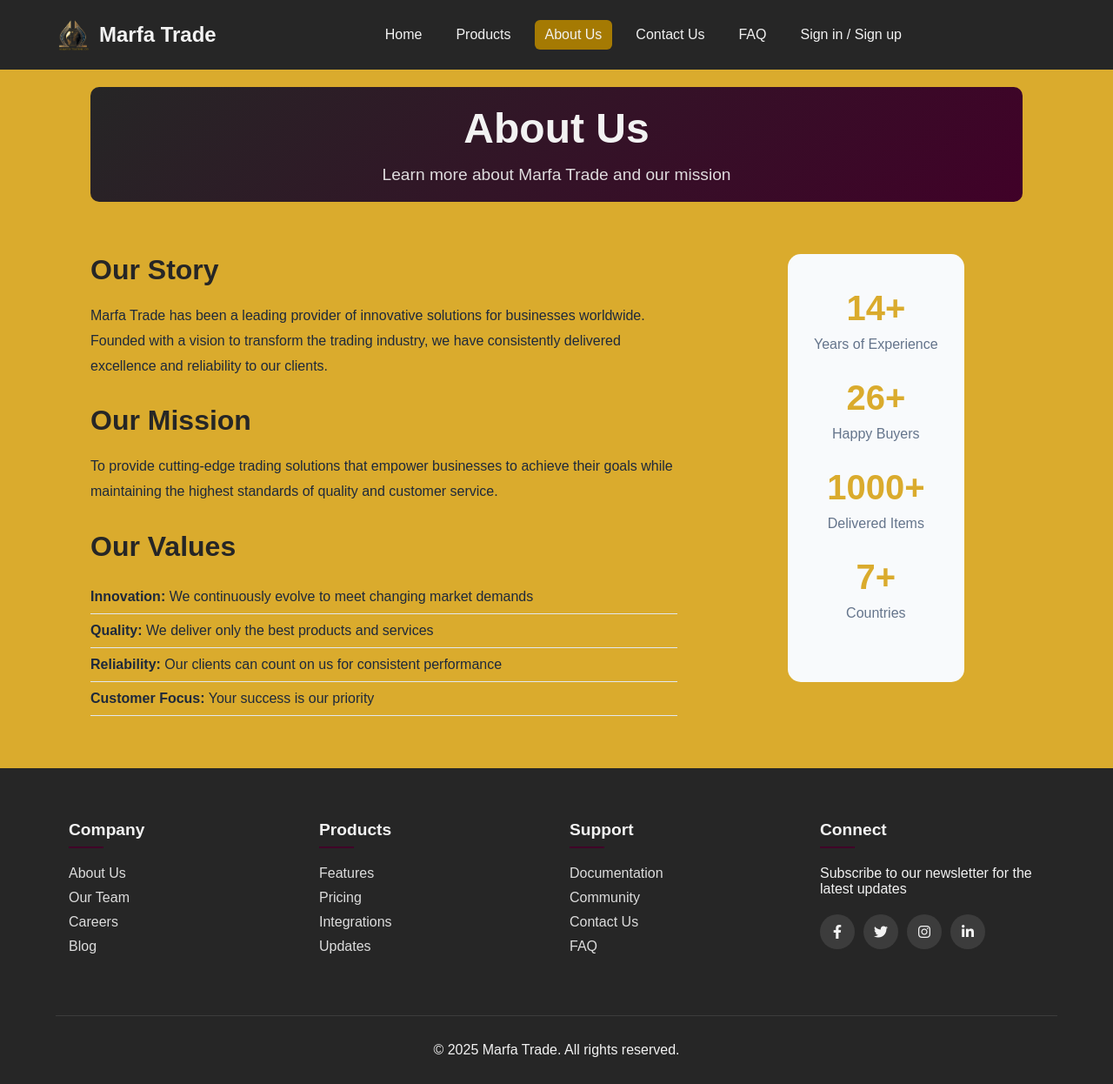
After one commit to MeisamHajiloo/MarfatradeProd, a PHP site: page /about-us.php in a window 1280 px wide. The commit adds this page. Shown: the whole page at 87% size. Run offline with PHP 8.4, Linux system fonts and the light colour scheme.

Commit message:
About us contact us faq pages are developed bugfix for user menu and User Avatar from database also

```diff
--- /dev/null
+++ b/about-us.php
@@ -0,0 +1,70 @@
+<?php
+require_once __DIR__ . '/includes/config/constants.php';
+require_once __DIR__ . '/classes/Database.php';
+?>
+<!DOCTYPE html>
+<html lang="en">
+<head>
+    <meta charset="UTF-8">
+    <meta name="viewport" content="width=device-width, initial-scale=1.0">
+    <title>About Us - Marfa Trade</title>
+    <link rel="stylesheet" href="assets/css/main.css">
+    <link rel="stylesheet" href="assets/css/header.css">
+    <link rel="stylesheet" href="assets/css/footer.css">
+    <link rel="stylesheet" href="assets/css/about-us.css">
+    <link rel="stylesheet" href="https://cdnjs.cloudflare.com/ajax/libs/font-awesome/6.4.0/css/all.min.css">
+</head>
+<body>
+<?php include 'includes/header.php'; ?>
+
+<main>
+    <div class="page-container">
+        <div class="page-header">
+            <h1>About Us</h1>
+            <p>Learn more about Marfa Trade and our mission</p>
+        </div>
+
+        <div class="content-section">
+            <div class="about-content">
+                <div class="about-text">
+                    <h2>Our Story</h2>
+                    <p>Marfa Trade has been a leading provider of innovative solutions for businesses worldwide. Founded with a vision to transform the trading industry, we have consistently delivered excellence and reliability to our clients.</p>
+
+                    <h2>Our Mission</h2>
+                    <p>To provide cutting-edge trading solutions that empower businesses to achieve their goals while maintaining the highest standards of quality and customer service.</p>
+
+                    <h2>Our Values</h2>
+                    <ul>
+                        <li><strong>Innovation:</strong> We continuously evolve to meet changing market demands</li>
+                        <li><strong>Quality:</strong> We deliver only the best products and services</li>
+                        <li><strong>Reliability:</strong> Our clients can count on us for consistent performance</li>
+                        <li><strong>Customer Focus:</strong> Your success is our priority</li>
+                    </ul>
+                </div>
+
+                <div class="about-stats">
+                    <div class="stat-item">
+                        <h3>14+</h3>
+                        <p>Years of Experience</p>
+                    </div>
+                    <div class="stat-item">
+                        <h3>26+</h3>
+                        <p>Happy Buyers</p>
+                    </div>
+                    <div class="stat-item">
+                        <h3>1000+</h3>
+                        <p>Delivered Items</p>
+                    </div>
+                    <div class="stat-item">
+                        <h3>7+</h3>
+                        <p>Countries</p>
+                    </div>
+                </div>
+            </div>
+        </div>
+    </div>
+</main>
+
+<?php include 'includes/footer.php'; ?>
+</body>
+</html>
--- a/api/auth/check.php
+++ b/api/auth/check.php
@@ -20,6 +20,7 @@ ob_start();
 
 require_once __DIR__ . '/../../includes/config/constants.php';
 require_once __DIR__ . '/../../includes/config/session.php';
+require_once __DIR__ . '/../../classes/Database.php';
 
 // Initialize session
 initializeSession();
@@ -28,14 +29,34 @@ initializeSession();
 ob_end_clean();
 
 if (isUserLoggedIn()) {
+    try {
+        $db = new Database(DB_HOST, DB_NAME, DB_USER, DB_PASS);
+        $pdo = $db->getConnection();
+
+        $stmt = $pdo->prepare("SELECT profile_picture FROM users WHERE id = ?");
+        $stmt->execute([$_SESSION['user_id']]);
+        $user = $stmt->fetch(PDO::FETCH_ASSOC);
+
         echo json_encode([
             'loggedIn' => true,
             'user' => [
                 'id' => $_SESSION['user_id'],
                 'name' => $_SESSION['user_name'],
-            'email' => $_SESSION['user_email']
+                'email' => $_SESSION['user_email'],
+                'profile_image' => $user['profile_picture'] ?? null
             ]
         ]);
+    } catch (Exception $e) {
+        echo json_encode([
+            'loggedIn' => true,
+            'user' => [
+                'id' => $_SESSION['user_id'],
+                'name' => $_SESSION['user_name'],
+                'email' => $_SESSION['user_email'],
+                'profile_image' => null
+            ]
+        ]);
+    }
     exit;
 } else {
     echo json_encode(['loggedIn' => false]);
--- a/api/auth/login.php
+++ b/api/auth/login.php
@@ -65,7 +65,7 @@ if (empty($email) || empty($password)) {
 
 try {
     // Check if user exists
-    $stmt = $pdo->prepare("SELECT id, name, email, password FROM users WHERE email = ?");
+    $stmt = $pdo->prepare("SELECT id, name, email, password, profile_picture FROM users WHERE email = ?");
     $stmt->execute([$email]);
     $user = $stmt->fetch(PDO::FETCH_ASSOC);
 
@@ -93,7 +93,8 @@ try {
             'user' => [
                 'id' => $user['id'],
                 'name' => $user['name'],
-                'email' => $user['email']
+                'email' => $user['email'],
+                'profile_image' => $user['profile_picture'] ?? null
             ]
         ]);
         exit;
--- /dev/null
+++ b/assets/css/about-us.css
@@ -0,0 +1,101 @@
+.page-container {
+    max-width: 1200px;
+    margin: 0 auto;
+    padding: 0 5%;
+}
+
+.page-header {
+    text-align: center;
+    padding: 20px 0 20px;
+    background: linear-gradient(135deg, var(--secondary-color1), var(--primary-color));
+    color: var(--white);
+    margin-bottom: 60px;
+    border-radius: 10px;
+    min-height: 15vh;
+    display: flex;
+    flex-direction: column;
+    justify-content: center;
+}
+
+.page-header h1 {
+    font-size: 3rem;
+    margin-bottom: 15px;
+}
+
+.page-header p {
+    font-size: 1.2rem;
+    opacity: 0.9;
+}
+
+.content-section {
+    margin-bottom: 60px;
+}
+
+.about-content {
+    display: grid;
+    grid-template-columns: 2fr 1fr;
+    gap: 60px;
+    align-items: start;
+}
+
+.about-text h2 {
+    color: var(--secondary-color1);
+    margin-bottom: 20px;
+    font-size: 2rem;
+}
+
+.about-text p {
+    line-height: 1.8;
+    margin-bottom: 30px;
+    color: var(--text-primary);
+}
+
+.about-text ul {
+    list-style: none;
+    padding: 0;
+}
+
+.about-text li {
+    padding: 10px 0;
+    border-bottom: 1px solid var(--border-color);
+    color: var(--text-primary);
+}
+
+.about-stats {
+    background: var(--surface-color);
+    padding: 40px 30px;
+    border-radius: 15px;
+    text-align: center;
+    max-width: 300px;
+    margin: 0 auto;
+}
+
+.stat-item {
+    margin-bottom: 30px;
+}
+
+.stat-item h3 {
+    font-size: 2.5rem;
+    color: var(--secondary-color2);
+    margin-bottom: 10px;
+}
+
+.stat-item p {
+    color: var(--text-secondary);
+    font-weight: 500;
+}
+
+@media (max-width: 768px) {
+    .about-content {
+        grid-template-columns: 1fr;
+        gap: 40px;
+    }
+
+    .page-header h1 {
+        font-size: 2rem;
+    }
+
+    .about-text h2 {
+        font-size: 1.5rem;
+    }
+}
--- a/assets/js/user-menu.js
+++ b/assets/js/user-menu.js
@@ -104,10 +104,29 @@ document.addEventListener("DOMContentLoaded", function () {
       userDisplayName.textContent = userData.name;
       desktopUserMenu.style.display = "flex";
 
-      // Update avatar with user's first letter
+      // Update user-info avatar
+      const userInfoAvatar = document.getElementById("user-info-avatar");
+      if (userInfoAvatar) {
+        if (userData.profile_image && userData.profile_image.trim() !== '') {
+          userInfoAvatar.innerHTML = `<img src="${userData.profile_image}" alt="Profile">`;
+          userInfoAvatar.classList.remove("has-initials");
+        } else {
+          const firstLetter = userData.name.charAt(0).toUpperCase();
+          userInfoAvatar.innerHTML = firstLetter;
+          userInfoAvatar.classList.add("has-initials");
+        }
+      }
+
+      // Update avatar with user's profile image or first letter
+      console.log('Profile image:', userData.profile_image);
+      if (userData.profile_image && userData.profile_image.trim() !== '') {
+        userAvatar.innerHTML = `<img src="${userData.profile_image}" alt="Profile" style="width: 100%; height: 100%; border-radius: 50%; object-fit: cover;">`;
+        userAvatar.classList.remove("has-initials");
+      } else {
         const firstLetter = userData.name.charAt(0).toUpperCase();
         userAvatar.innerHTML = firstLetter;
         userAvatar.classList.add("has-initials");
+      }
 
       // Hide auth link
       if (authLink) {
@@ -156,12 +175,17 @@ document.addEventListener("DOMContentLoaded", function () {
         mobileUserWallet.textContent = "100.00";
       }
 
-      // Update mobile avatar with user's first letter
+      // Update mobile avatar with user's profile image or first letter
       const mobileAvatar = document.querySelector(".mobile-user-avatar");
       if (mobileAvatar) {
+        if (userData.profile_image && userData.profile_image.trim() !== '') {
+          mobileAvatar.innerHTML = `<img src="${userData.profile_image}" alt="Profile" style="width: 100%; height: 100%; border-radius: 50%; object-fit: cover;">`;
+          mobileAvatar.classList.remove("has-initials");
+        } else {
           const firstLetter = userData.name.charAt(0).toUpperCase();
           mobileAvatar.innerHTML = firstLetter;
           mobileAvatar.classList.add("has-initials");
+        }
       }
 
       // Hide auth link in mobile nav
--- a/includes/header.php
+++ b/includes/header.php
@@ -33,6 +33,9 @@
                     </div>
                     <div class="user-dropdown" id="user-dropdown">
                         <div class="user-info">
+                            <div class="user-info-avatar" id="user-info-avatar">
+                                <i class="fas fa-user-circle"></i>
+                            </div>
                             <div class="user-name" id="user-display-name">Guest</div>
                         </div>
                         <div class="dropdown-divider"></div>
--- a/includes/navigation.php
+++ b/includes/navigation.php
@@ -37,9 +37,9 @@
     <!-- Regular navigation items -->
     <li><a href="index.php">Home</a></li>
     <li><a href="products.php">Products</a></li>
-    <li><a href="#">About Us</a></li>
-    <li><a href="#">Contact Us</a></li>
-    <li><a href="#">FAQ</a></li>
+    <li><a href="about-us.php">About Us</a></li>
+    <li><a href="contact-us.php">Contact Us</a></li>
+    <li><a href="faq.php">FAQ</a></li>
 
     <!-- Auth link for non-logged in users -->
     <li><a href="#" id="auth-link">Sign in / Sign up</a></li>
```
Also changed, not shown: assets/css/contact-us.css (added, +97 -0 lines), assets/css/faq.css (added, +94 -0 lines), assets/css/header.css (+78 -5 lines), assets/css/products.css (+18 -2 lines), contact-us.php (added, +59 -0 lines), faq.php (added, +85 -0 lines), .sqls/users.sql, assets/images/users/meisam.png (added). Lines whose indentation alone changed are shown as unchanged.
